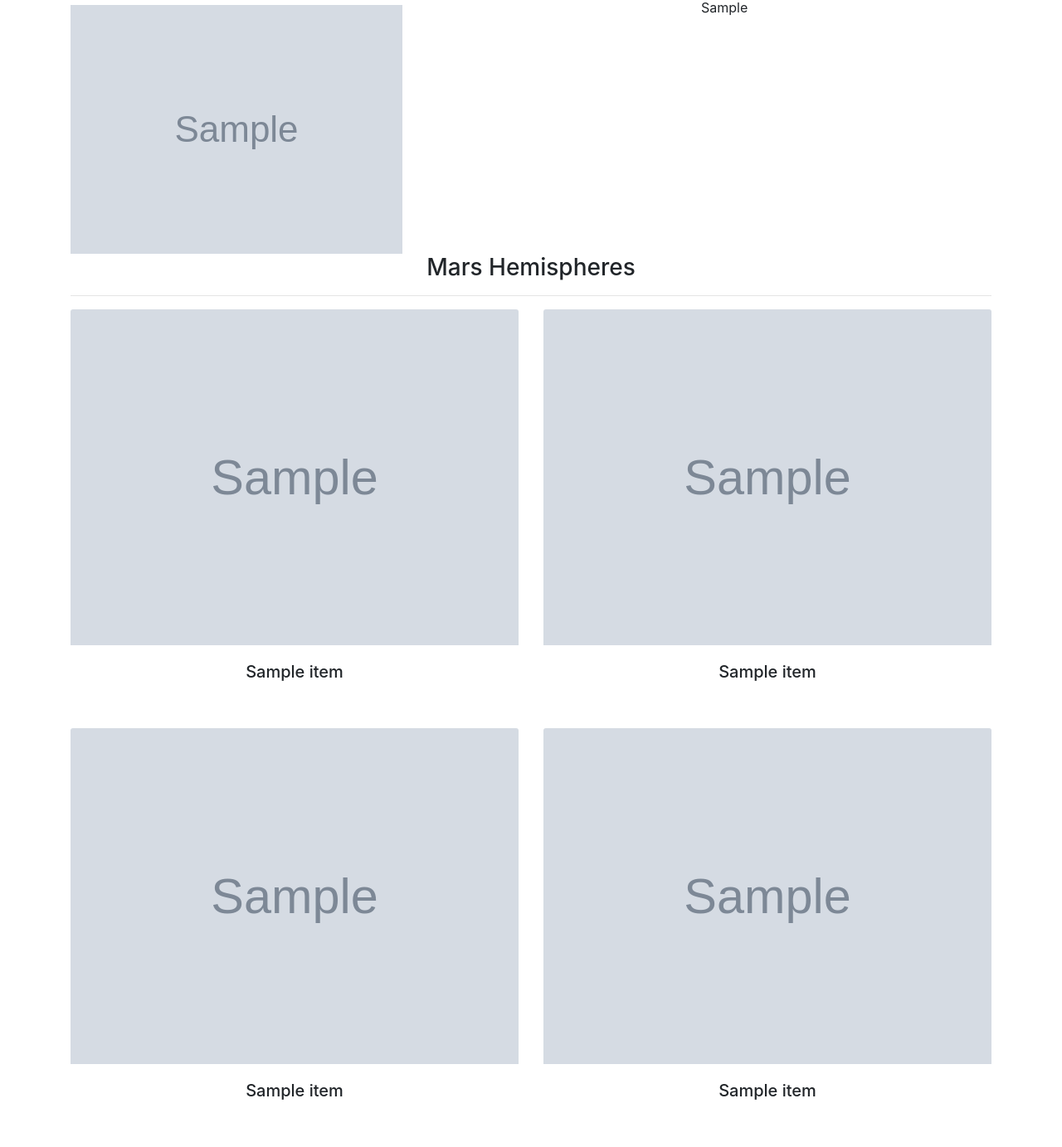
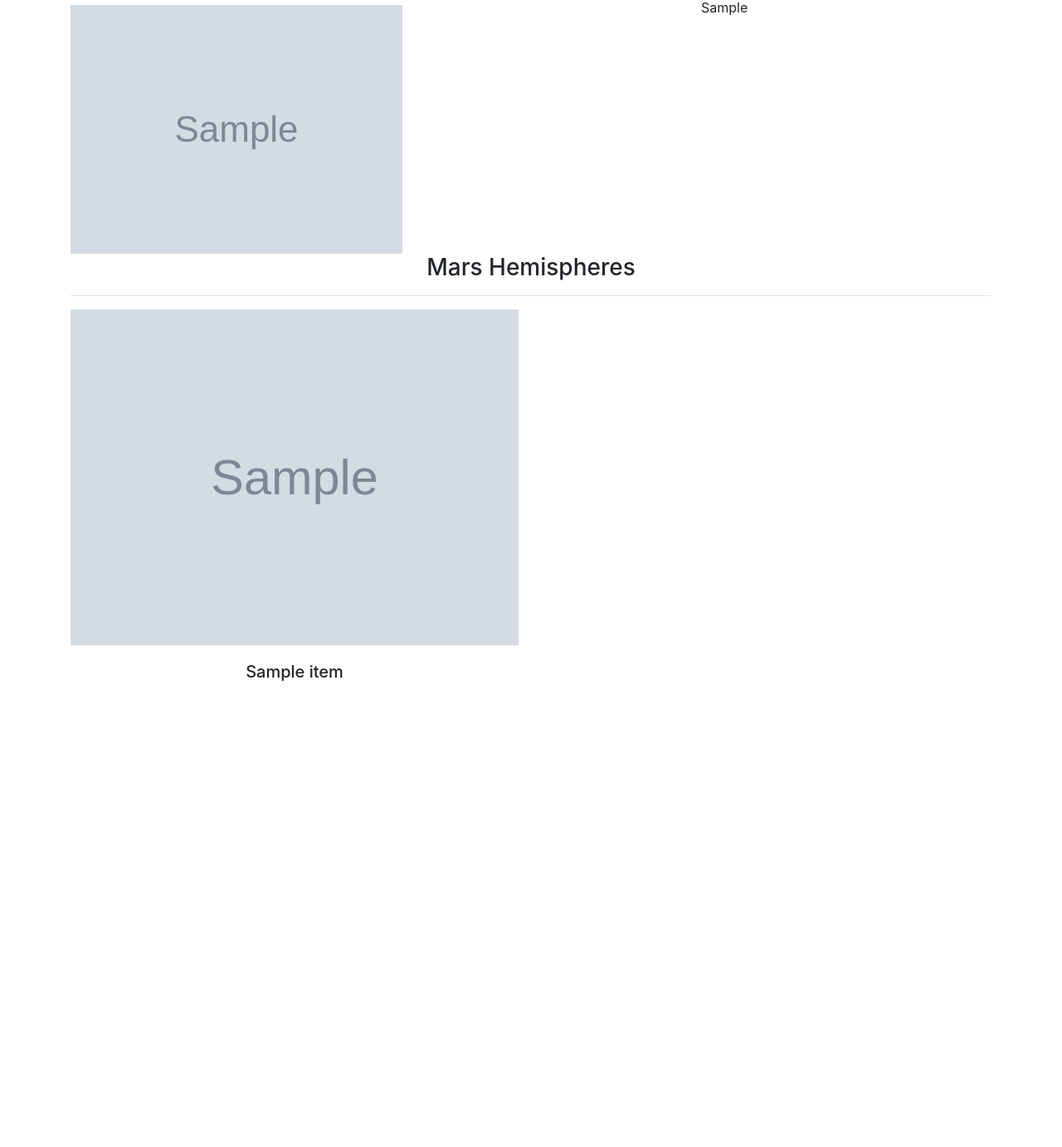
Before and after one commit to agkden/Web-Scraping-challenge, a Flask app: page / in a window 1280 px wide. Shown: the part 453-1836 px from the top of the page at 83% size. After the commit the page ends 1274 px from the top, so only its background shows below. Run offline with Flask 2, Linux system fonts and the light colour scheme; grey boxes marked "Sample" are stand-in pictures; a database or web service that is not in the repository returns one stand-in record (values such as "Sample title"); some libraries are stand-ins or nearby versions.

Commit message:
update file
index.html updated with jinja for-loop template for Mars Hemispheres images

```diff
--- a/Missions_to_Mars/templates/index.html
+++ b/Missions_to_Mars/templates/index.html
@@ -26,8 +26,8 @@
       <!-- Insert Latest Mars News -->
       <div class="col-md-12">
         <h3>Latest Mars News</h3>
-        <h5>{{mars_data.news_title}}</h5>
-        <p>{{mars_data.news_paragraph}}</p>
+        <h5>{{ mars_data.news_title }}</h5>
+        <p>{{ mars_data.news_paragraph }}</p>
         <br>
       </div>
 
@@ -55,38 +55,19 @@
         <h3>Mars Hemispheres</h3>
         <hr>
 
+        <!-- insert hemispheres images using Jinja for-loop template  -->
         <div class="row">
-          <!-- insert Cerberus Hemisphere picture -->
-          <div class="col-md-6 mb-4">
-            <img src="{{ mars_data.hemispheres[0]['img_url'] }}"  class="card-img-top" alt="cerberus_enhanced">
+          {% for item in mars_data.hemispheres %}
+          <div class="col-md-6">
+            <img src="{{ item.img_url }}" class="card-img-top" alt="hemisphere_enhanced_image">
             <div class="card-body text-center">
-              <h5 class="card-title">{{ mars_data.hemispheres[0]['title'] }}</h5>
+              <h5 class="card-title">{{ item.title }}</h5>
             </div>
           </div>
-          <!-- insert Schiaparelli Hemisphere picture -->
-          <div class="col-md-6 mb-4">
-            <img src="{{ mars_data.hemispheres[1]['img_url'] }}" class="card-img-top" alt="schiaparelli_enhanced">
-            <div class="card-body text-center">
-              <h5 class="card-title">{{ mars_data.hemispheres[1]['title'] }}</h5>
-            </div>
-          </div>
-          <!-- insert Syrtis Major Hemisphere picture -->
-          <div class="col-md-6 mb-4">
-            <img src="{{mars_data.hemispheres[2]['img_url']}}" class="card-img-top" alt="syrtis_major_enhanced">
-            <div class="card-body text-center">
-              <h5 class="card-title">{{ mars_data.hemispheres[2]['title'] }}</h5>
-            </div>
-          </div>
-          <!-- insert Valles Marineris Hemisphere picture -->
-          <div class="col-md-6 mb-4">
-            <img src="{{ mars_data.hemispheres[3]['img_url'] }}" class="card-img-top" alt="valles_marineris_enhanced">
-            <div class="card-body text-center">
-              <h5 class="card-title">{{ mars_data.hemispheres[3]['title'] }}</h5>
-            </div>
-          </div>
+          {% endfor %}
         </div>   <!-- /.row -->
-      </div>
-    </div>
+      </div>    <!-- /.container -->
+    </div>    <!-- /. container-fluid-->
 
 
     <!-- Optional JavaScript -->
```
